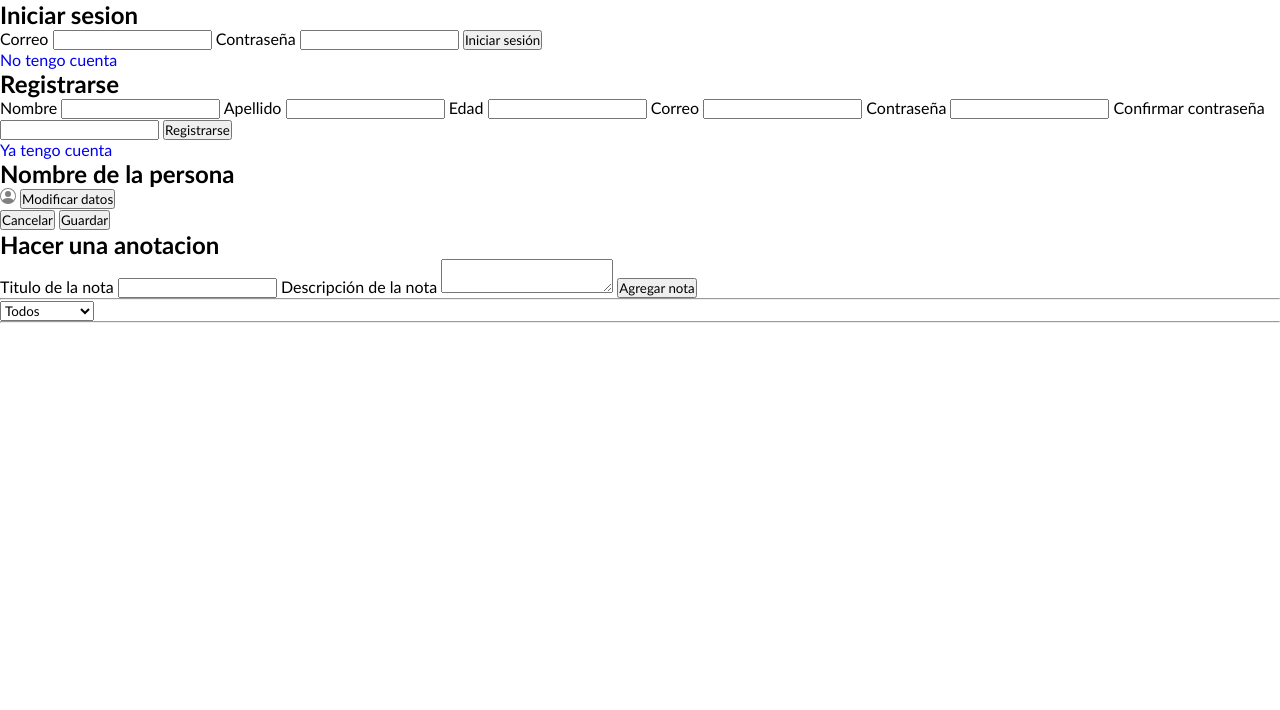
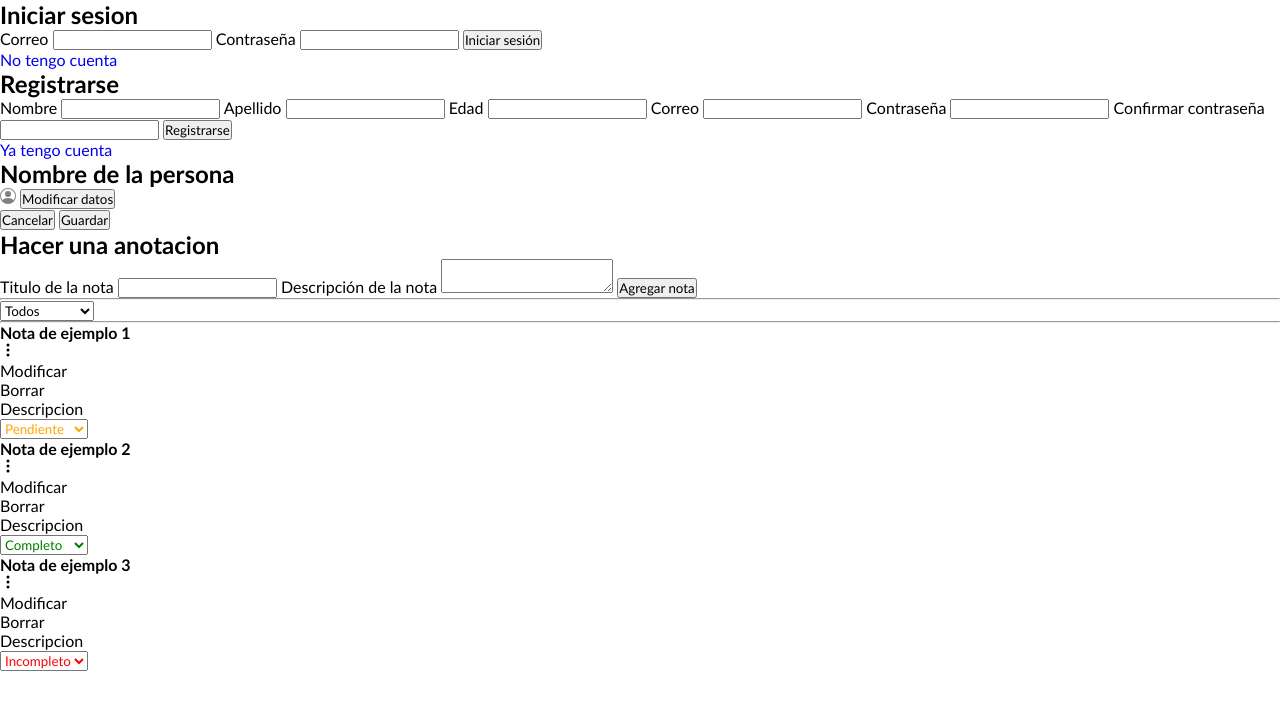
Before and after one commit to Mauricio-Monsalve/Trello-commits, a website built with Vite: page index.html in a window 1280 px wide. Built offline with nearby package versions, Linux system fonts and the light colour scheme.

Commit message:
Estructura de 3 notas de ejemplo

```diff
--- a/index.html
+++ b/index.html
@@ -125,6 +125,69 @@
 
             <div id="notes" class="notes">
 
+                <div class="memo show-note" id="nota1">
+                    <div>
+                        <div class="separator">
+                            <strong>Nota de ejemplo 1</strong>
+                            <div class="menu">
+                                <img src="./images/3menu.svg" alt="Modificar borrar">
+                                <ul>
+                                    <li class="btn-modificar-nota">Modificar</li>
+                                    <li class="btn-borrar-nota">Borrar</li>
+                                </ul>
+                            </div>
+                        </div>
+                        <p>Descripcion</p>
+                        <select style="color: orange;" class="opcion${estado}">
+                            <option style="color: orange;" value="1" selected>Pendiente</option>
+                            <option style="color: green;" value="2">Completo</option>
+                            <option style="color: red;" value="3">Incompleto</option>
+                        </select>
+                    </div>
+                </div>
+
+                <div class="memo show-note" id="nota2">
+                    <div>
+                        <div class="separator">
+                            <strong>Nota de ejemplo 2</strong>
+                            <div class="menu">
+                                <img src="./images/3menu.svg" alt="Modificar borrar">
+                                <ul>
+                                    <li class="btn-modificar-nota">Modificar</li>
+                                    <li class="btn-borrar-nota">Borrar</li>
+                                </ul>
+                            </div>
+                        </div>
+                        <p>Descripcion</p>
+                        <select style="color: green;" class="opcion${estado}">
+                            <option style="color: orange;" value="1">Pendiente</option>
+                            <option style="color: green;" value="2" selected>Completo</option>
+                            <option style="color: red;" value="3">Incompleto</option>
+                        </select>
+                    </div>
+                </div>
+
+                <div class="memo show-note" id="nota3">
+                    <div>
+                        <div class="separator">
+                            <strong>Nota de ejemplo 3</strong>
+                            <div class="menu">
+                                <img src="./images/3menu.svg" alt="Modificar borrar">
+                                <ul>
+                                    <li class="btn-modificar-nota">Modificar</li>
+                                    <li class="btn-borrar-nota">Borrar</li>
+                                </ul>
+                            </div>
+                        </div>
+                        <p>Descripcion</p>
+                        <select style="color: red;" class="opcion${estado}">
+                            <option style="color: orange;" value="1">Pendiente</option>
+                            <option style="color: green;" value="2">Completo</option>
+                            <option style="color: red;" value="3" selected>Incompleto</option>
+                        </select>
+                    </div>
+                </div>
+
             </div>
 
         </div>
```
